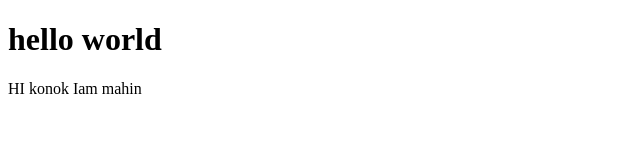
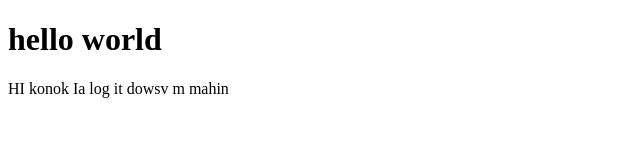
Before and after one commit to Mahin178/my-tutorial, a plain HTML site: page index.html in a window 1280 px wide. Shown: the whole page, without its empty margins (0-640 px from the left). Drawn offline with Linux system fonts and the light colour scheme.

Commit message:
login from

```diff
--- a/index.html
+++ b/index.html
@@ -8,6 +8,8 @@
 </head>
 <body>
     <h1>hello world</h1>
-    <p>HI konok Iam mahin</p>
+
+    <p>HI konok Ia
+         log it dowsv m mahin</p>
 </body>
 </html>
```
Also changed, not shown: login.html (added).
